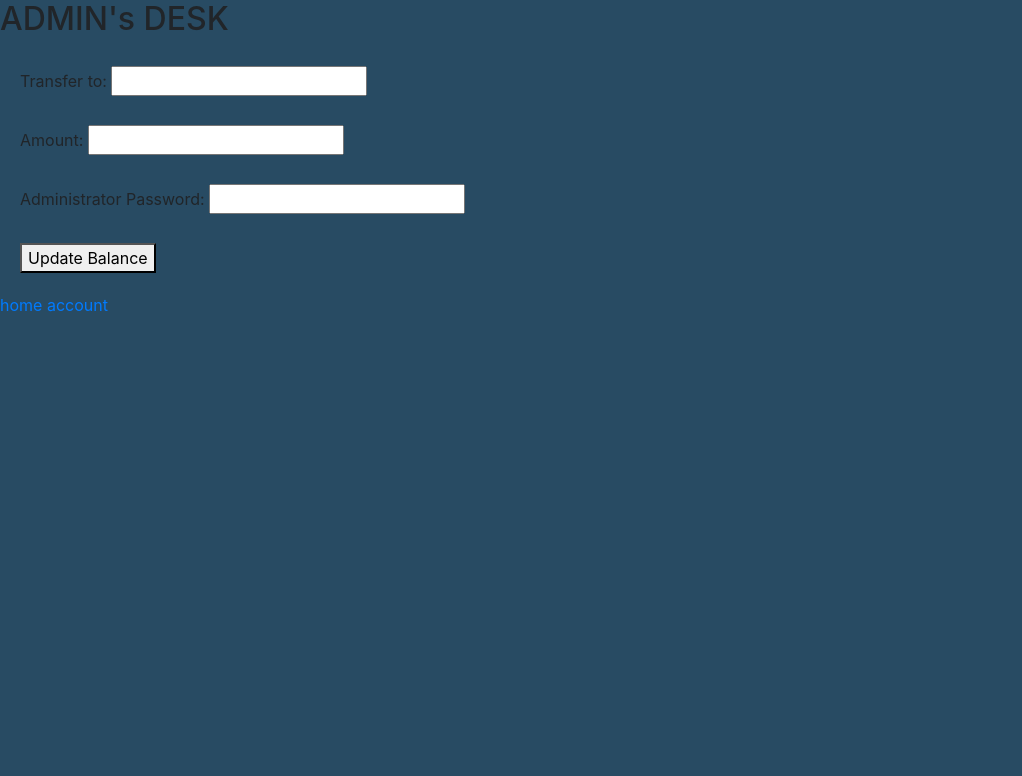
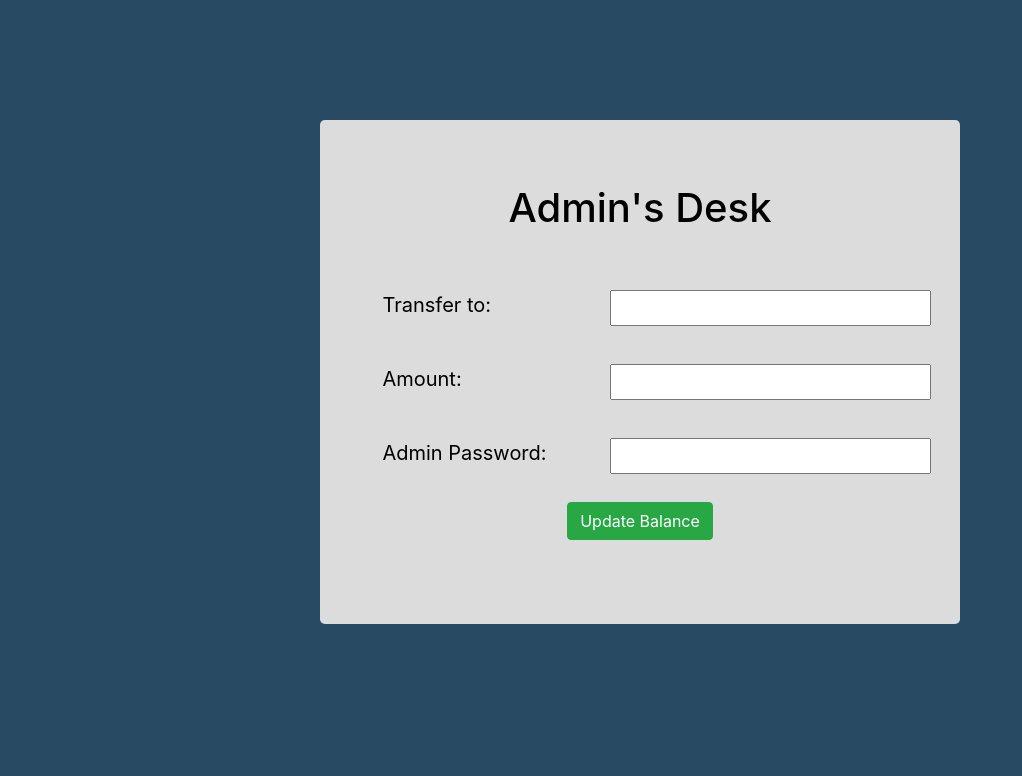
Before and after one commit to neelb99/vCredit, a Flask app: page /update in a window 1280 px wide. Shown: the part 56-832 px from the top of the page, without its empty margins (0-1022 px from the left). Before the commit the page ends 368 px from the top, so only its background shows below. Run offline with Flask 2, Linux system fonts and the light colour scheme; the visitor is signed in with stand-in values (Sample User, id 1); some libraries are stand-ins or nearby versions.

Commit message:
update page

```diff
--- a/templates/update.html
+++ b/templates/update.html
@@ -61,29 +61,42 @@
       </ul>
     </div>
   </nav>
-<h2> ADMIN's DESK </h2>
-
+  <div class="main">
+  	<div id="intro">
+  		<div class="jumbotron">
+				<h1 class="text-center">Admin's Desk</h1>
 				<form action="{{url_for('updateverify')}}" method="post">
+					<div class="form-group row">
+						<div class="col-xs-5 col-md-5">
 							<label for="roll">Transfer to: </label>
+						</div>
+						<div class="col-xs-7 col-md-7">
 							<input type="text" name="roll" required>
-<br><br>
-
+						</div>
+					</div>
+					<div class="form-group row">
+						<div class="col-xs-5 col-md-5">
 							<label for="amount">Amount: </label>
+						</div>
+						<div class="col-xs-7 col-md-7">
 							<input type="number" name="amount" required>
-<br><br>
-
-
-<label for="pass">Administrator Password: </label>
+						</div>
+					</div>
+					<div class="form-group row">
+						<div class="col-xs-5 col-md-5">
+							<label for="pass">Admin Password: </label>
+						</div>
+						<div class="col-xs-7 col-md-7">
 							<input type="password" name="pass" required>
-<br><br>
-
-<button type="submit" >Update Balance</button>
-
-
+						</div>
+					</div>
+					<center>
+						<button type="submit" class="btn btn-success">Update Balance</button>
+					</center>
 				</form>
-
-<a href="{{url_for('index')}}">home</a>
-<a href="{{url_for('account')}}">account</a>
+			</div>
+		</div>
+	</div>
 </div>
 </body>
 </html>
```
Lines whose indentation alone changed are shown as unchanged.
